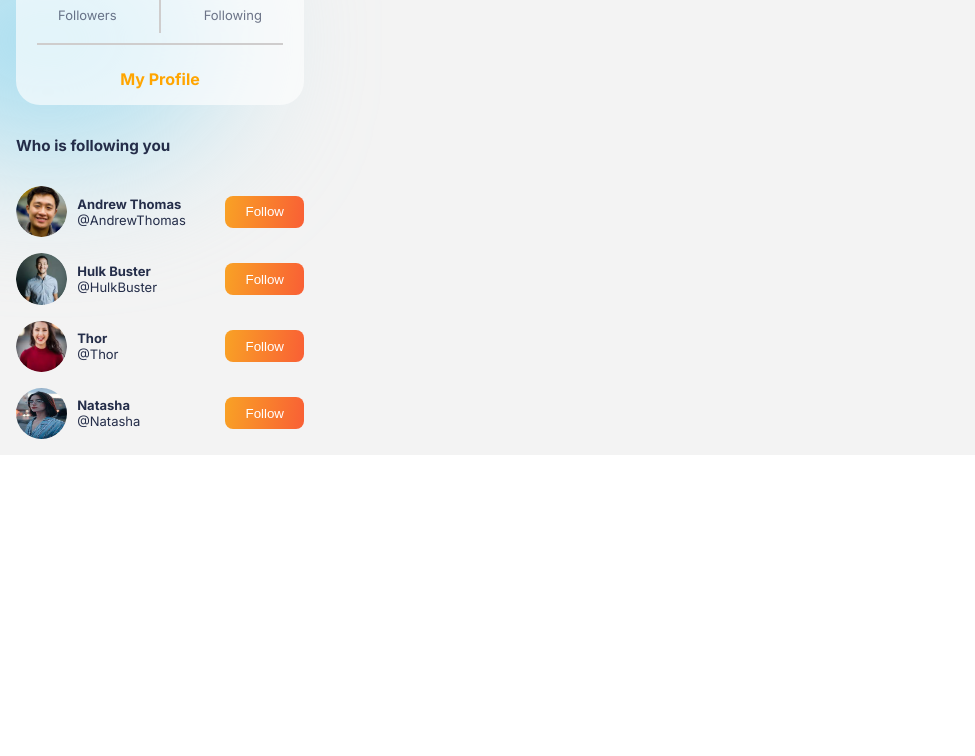
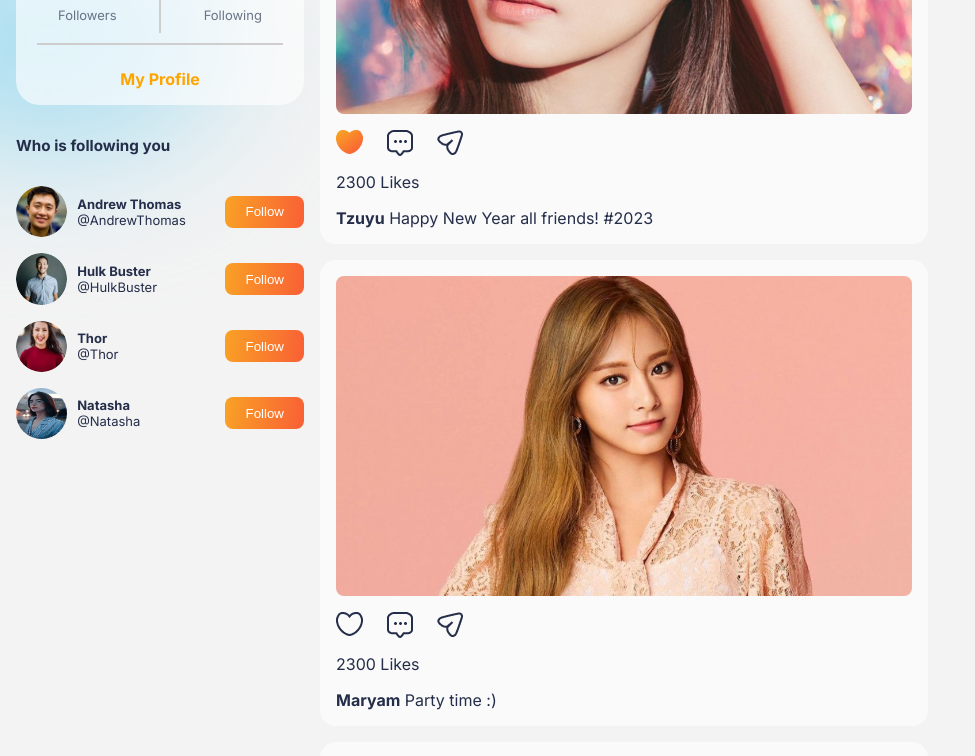
Before and after one commit to mohammedmurshid/Connectify-frontend, a React (Create React App) app: page / in a window 1280 px wide. Shown: the part 360-1116 px from the top of the page, without its empty margins (0-975 px from the left). Before the commit the page ends 815 px from the top, so only its background shows below. Built offline with nearby package versions, Linux system fonts and the light colour scheme.

Commit message:
posts rendering section done

```diff
--- a/src/App.css
+++ b/src/App.css
@@ -47,3 +47,7 @@
   background: transparent;
   border: 2px solid var(--orange);
 }
+
+::-webkit-scrollbar {
+  display: none;
+}
--- /dev/null
+++ b/src/Data/PostsData.js
@@ -0,0 +1,27 @@
+import postPic1 from "../img/postpic1.jpg";
+import postPic2 from "../img/postpic2.jpg";
+import postPic3 from "../img/postpic3.JPG";
+
+export const PostsData = [
+  {
+    img: postPic1,
+    name: "Tzuyu",
+    desc: "Happy New Year all friends! #2023",
+    likes: 2300,
+    liked: true,
+  },
+  {
+    img: postPic2,
+    name: "Maryam",
+    desc: "Party time :)",
+    likes: 2300,
+    liked: false,
+  },
+  {
+    img: postPic3,
+    name: "Salena Gomez",
+    desc: "At Archery Festival",
+    likes: 800,
+    liked: false,
+  },
+];
--- /dev/null
+++ b/src/components/Post/Post.css
@@ -0,0 +1,21 @@
+.Post {
+    display: flex;
+    flex-direction: column;
+    padding: 1rem;
+    background-color: var(--cardColor);
+    border-radius: 1rem;
+    gap: 1rem;
+}
+
+.Post>img {
+    width: 100%;
+    max-height: 20rem;
+    object-fit: cover;
+    border-radius: 0.5rem;
+}
+
+.postReactions {
+    display: flex;
+    align-items: flex-start;
+    gap: 1.5rem;
+}
--- /dev/null
+++ b/src/components/Post/Post.jsx
@@ -0,0 +1,31 @@
+import React from "react";
+import "./Post.css";
+import Like from "../../img/like.png";
+import notLike from "../../img/notlike.png";
+import Comment from "../../img/comment.png";
+import Share from "../../img/share.png";
+
+const Post = ({ data }) => {
+  return (
+    <div className="Post">
+      <img src={data.img} alt="" />
+
+      <div className="postReactions">
+        <img src={data.liked ? Like : notLike} alt="" />
+        <img src={Comment} alt="" />
+        <img src={Share} alt="" />
+      </div>
+
+      <span>{data.likes} Likes</span>
+
+      <div className="details">
+        <span>
+          <b>{data.name}</b>
+        </span>
+        <span> {data.desc}</span>
+      </div>
+    </div>
+  );
+};
+
+export default Post;
--- a/src/components/PostSide/PostSide.jsx
+++ b/src/components/PostSide/PostSide.jsx
@@ -1,10 +1,12 @@
 import React from "react";
+import Posts from "../Posts/Posts";
 import PostShare from "../PostShare/PostShare";
 
 const PostSide = () => {
   return (
     <div className="PostSide">
       <PostShare />
+      <Posts />
     </div>
   );
 };
--- /dev/null
+++ b/src/components/Posts/Posts.css
@@ -0,0 +1,5 @@
+.Posts {
+    display: flex;
+    flex-direction: column;
+    gap: 1rem;
+}
--- /dev/null
+++ b/src/components/Posts/Posts.jsx
@@ -0,0 +1,16 @@
+import React from "react";
+import "./Posts.css";
+import { PostsData } from "../../Data/PostsData";
+import Post from "../Post/Post";
+
+const Posts = () => {
+  return (
+    <div className="Posts">
+      {PostsData.map((post, id) => {
+        return <Post data={post} id={id} />;
+      })}
+    </div>
+  );
+};
+
+export default Posts;
```
